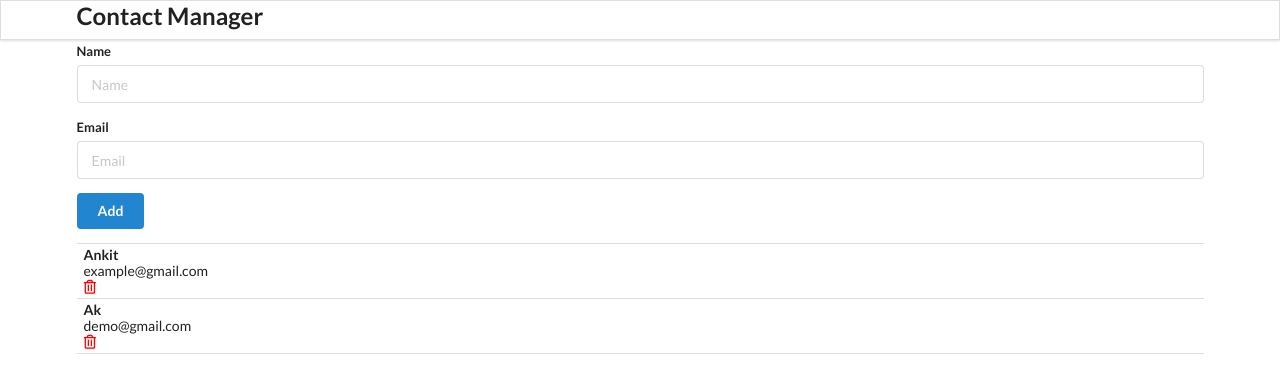
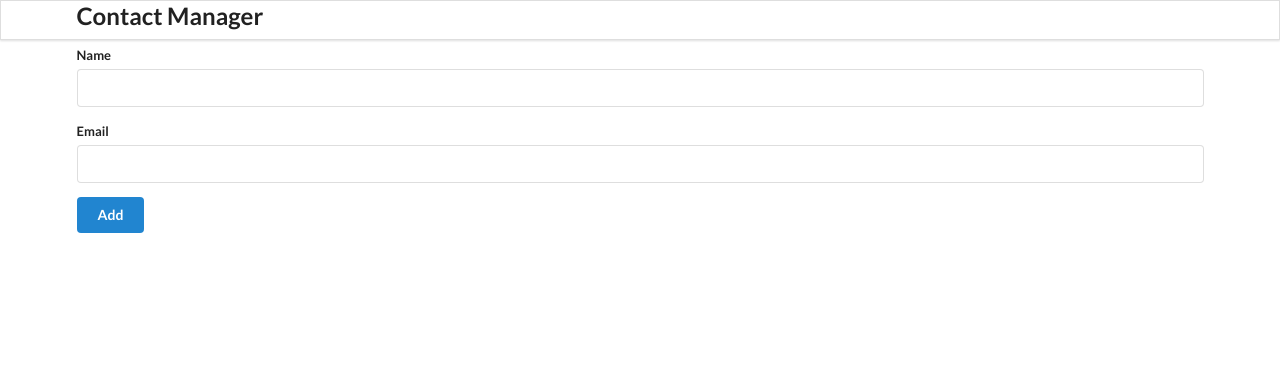
Before and after one commit to Ankit-47/Contact-app, a React (Create React App) app: page / in a window 1280 px wide. Shown: the top 388 px of the page. Built offline with nearby package versions, Linux system fonts and the light colour scheme.

Commit message:
set the state of inserted data

```diff
--- a/src/components/AddContact.js
+++ b/src/components/AddContact.js
@@ -1,22 +1,54 @@
 import React from "react";
 
+class AddContact extends React.Component {
+    state = {
+        name: " ",
+        email: " ",
+    };
 
+    add = (e) => {
+        e.preventDefault();
+        if (this.state.name === "" || this.state.email === "") {
+            alert("All the fields are mandatory!");
+            return;
 
-class AddContact extends React.Component {
+        }
+        this.props.addContactHandler(this.state);
+        this.setState({ name: "", email: "" });
+    };
+
     render() {
         return (
             <div className="ui main">
-                <h2 className="ui header">Add Contact</h2>
-                <form className="ui form">
+                <h2 >Add Contact</h2>
+                <form className="ui form" onSubmit={this.add }>
                     <div className="field">
                         <label>Name</label>
-                        <input type="text" name="name" placeholder="Name"/>
+                        <input
+                            type="text"
+                            name="name"
+                            placeholder="Name"
+                            value={this.state.name}
+                            onChange={(e) =>
+                                this.setState({ name: e.target.value })
+                            }
+                        />
                     </div>
                     <div className="field">
                         <label>Email</label>
-                        <input type="text" name="email" placeholder="Email"/>
+                        <input
+                            type="text"
+                            name="email"
+                            placeholder="Email"
+                            value={this.state.email}
+                            onChange={(e) =>
+                                this.setState({ email: e.target.value })
+                            }
+                        />
                     </div>
-                    <button className="ui button blue">Add</button>
+                    <button className="ui button blue" type="submit">
+                        Add
+                    </button>
                 </form>
             </div>
         );
--- a/src/components/App.js
+++ b/src/components/App.js
@@ -1,3 +1,4 @@
+import {useState , useEffect, useInsertionEffect} from 'react';
 import React from 'react';
 import Header from "./Header"
 import AddContact from "./AddContact";
@@ -5,24 +6,29 @@ import ContactList from "./ContactList"
 import './App.css';
 
 function App() {
-  const contacts=[
-    {
-      id:"1",
-      name:"Ankit",
-      email:"example@gmail.com"
-    },
-    {
-      id:"2",
-      name:"Ak",
-      email:"demo@gmail.com"
-    }
-  ];
+  const [contacts, setContacts] = useState([]);
+  const LOCAL_STORAGE_KEY="contacts";
+  const addContactHandler = (contact)=>{
+    console.log(contact);
+    setContacts([...contacts,contact] );
+  }
+
+  useInsertionEffect(() => {
+   const retrieveContacts = JSON.parse(localStorage.getItem(LOCAL_STORAGE_KEY,JSON.stringify(contacts)));
+   if(retrieveContacts) setContacts(retrieveContacts);
+  },[]);
+
+  useInsertionEffect(()=>{
+  localStorage.setItem(LOCAL_STORAGE_KEY,JSON.stringify(contacts));
+},[contacts]);
+
+
   return (
   <div className='ui container'>
 <Header />
-<AddContact />
+<AddContact addContactHandler={addContactHandler}/>
 <ContactList contacts={contacts} />
     </div>
   );
-}
+};
 export default App;
--- a/src/components/ContactCard.js
+++ b/src/components/ContactCard.js
@@ -1,9 +1,11 @@
 import React from "react";
+import user from "../images/pexels-beyzaa-yurtkuran-279977530-16614544.jpg"
 
 const ContactCard = (props) => {
     const {name,email}=props.contact;
     return(
         <div className="item">
+            <img className="ui avatar image" src={user} alt="user" />
         <div className="content">
             <div className="header">{name}</div>
             <div>{email}</div>
```
Also changed, not shown: 1 other file (tests, documents, lock files or other folders).
